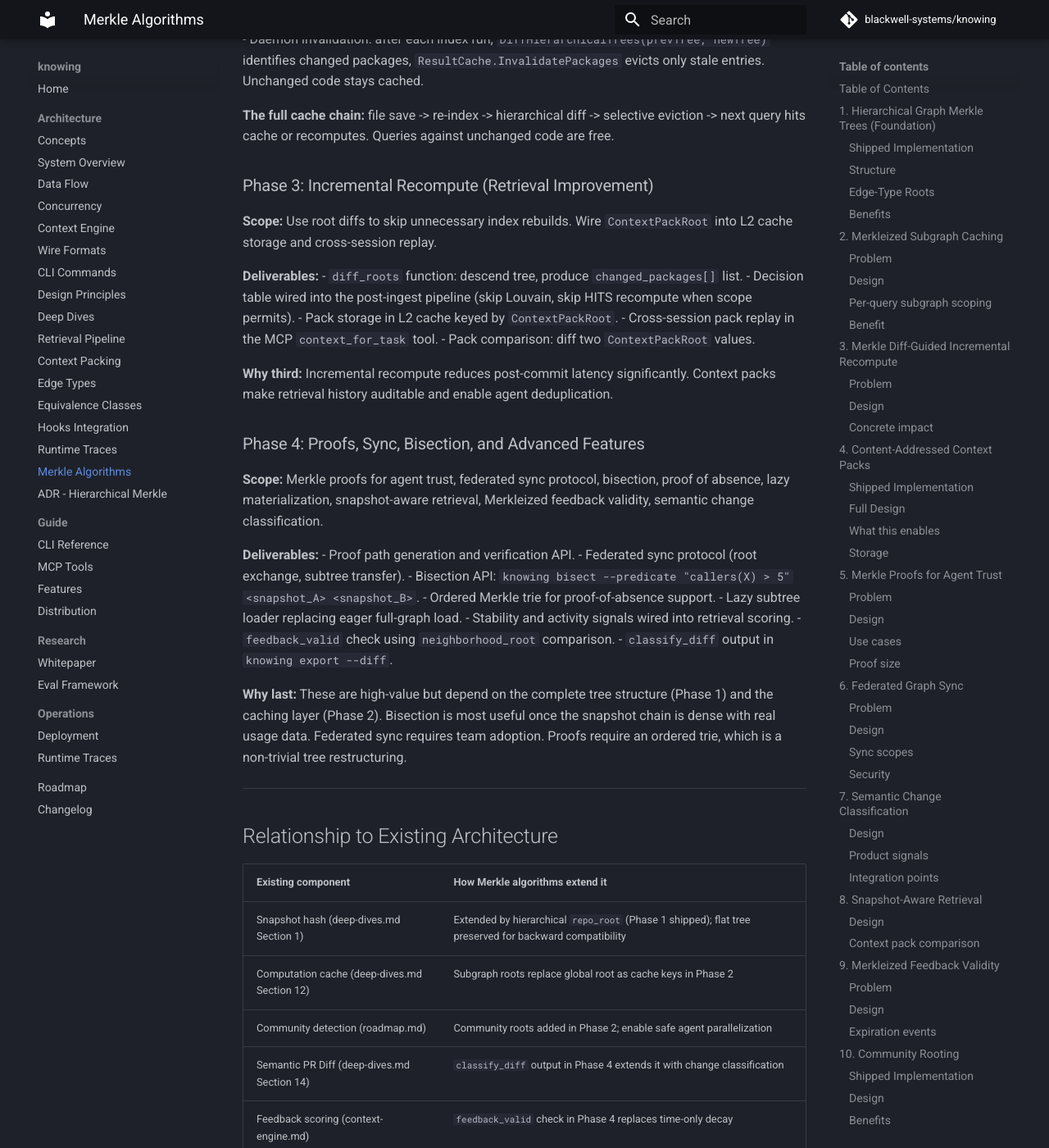
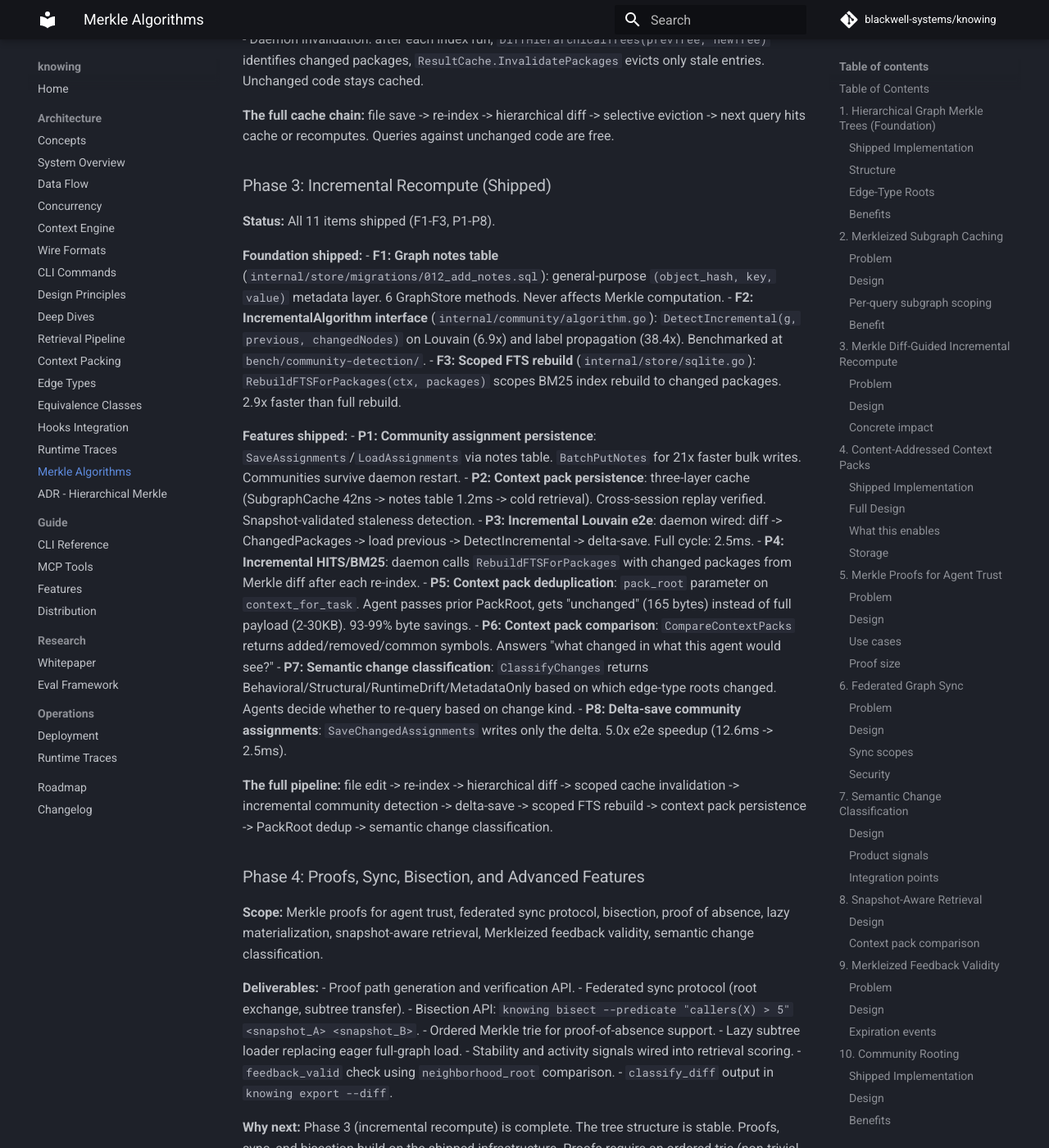
Before and after one commit to blackwell-systems/knowing, an MkDocs documentation site: the page built from docs/architecture/merkle-algorithms.md, in a window 1280 px wide and 1400 px high, scrolled down 16443 px. Shown: the whole window at 82% size. Built offline with MkDocs 1.6.1 and Material for MkDocs 9.7.7, drawn with Linux system fonts in a browser that asks for light colours; comment, search, counter and statistics services are not loaded; some of the changed text lies outside the part shown.

Commit message:
docs: update merkle-algorithms.md with Phase 3 shipped status
Phase 3 section rewritten with all 11 shipped items (F1-F3, P1-P8),
benchmark results, and the full daemon pipeline description.
Relationship table updated for Phase 2+3 shipped state.
Phase 4 intro updated to reflect Phase 3 completion.

```diff
--- a/docs/architecture/merkle-algorithms.md
+++ b/docs/architecture/merkle-algorithms.md
@@ -558,18 +558,26 @@ These algorithms build on each other. The hierarchical tree structure (Phase 1)
 
 **The full cache chain:** file save -> re-index -> hierarchical diff -> selective eviction -> next query hits cache or recomputes. Queries against unchanged code are free.
 
-### Phase 3: Incremental Recompute (Retrieval Improvement)
+### Phase 3: Incremental Recompute (Shipped)
 
-**Scope:** Use root diffs to skip unnecessary index rebuilds. Wire `ContextPackRoot` into L2 cache storage and cross-session replay.
+**Status:** All 11 items shipped (F1-F3, P1-P8).
 
-**Deliverables:**
-- `diff_roots` function: descend tree, produce `changed_packages[]` list.
-- Decision table wired into the post-ingest pipeline (skip Louvain, skip HITS recompute when scope permits).
-- Pack storage in L2 cache keyed by `ContextPackRoot`.
-- Cross-session pack replay in the MCP `context_for_task` tool.
-- Pack comparison: diff two `ContextPackRoot` values.
+**Foundation shipped:**
+- **F1: Graph notes table** (`internal/store/migrations/012_add_notes.sql`): general-purpose `(object_hash, key, value)` metadata layer. 6 GraphStore methods. Never affects Merkle computation.
+- **F2: IncrementalAlgorithm interface** (`internal/community/algorithm.go`): `DetectIncremental(g, previous, changedNodes)` on Louvain (6.9x) and label propagation (38.4x). Benchmarked at `bench/community-detection/`.
+- **F3: Scoped FTS rebuild** (`internal/store/sqlite.go`): `RebuildFTSForPackages(ctx, packages)` scopes BM25 index rebuild to changed packages. 2.9x faster than full rebuild.
 
-**Why third:** Incremental recompute reduces post-commit latency significantly. Context packs make retrieval history auditable and enable agent deduplication.
+**Features shipped:**
+- **P1: Community assignment persistence**: `SaveAssignments`/`LoadAssignments` via notes table. `BatchPutNotes` for 21x faster bulk writes. Communities survive daemon restart.
+- **P2: Context pack persistence**: three-layer cache (SubgraphCache 42ns -> notes table 1.2ms -> cold retrieval). Cross-session replay verified. Snapshot-validated staleness detection.
+- **P3: Incremental Louvain e2e**: daemon wired: diff -> ChangedPackages -> load previous -> DetectIncremental -> delta-save. Full cycle: 2.5ms.
+- **P4: Incremental HITS/BM25**: daemon calls `RebuildFTSForPackages` with changed packages from Merkle diff after each re-index.
+- **P5: Context pack deduplication**: `pack_root` parameter on `context_for_task`. Agent passes prior PackRoot, gets "unchanged" (165 bytes) instead of full payload (2-30KB). 93-99% byte savings.
+- **P6: Context pack comparison**: `CompareContextPacks` returns added/removed/common symbols. Answers "what changed in what this agent would see?"
+- **P7: Semantic change classification**: `ClassifyChanges` returns Behavioral/Structural/RuntimeDrift/MetadataOnly based on which edge-type roots changed. Agents decide whether to re-query based on change kind.
+- **P8: Delta-save community assignments**: `SaveChangedAssignments` writes only the delta. 5.0x e2e speedup (12.6ms -> 2.5ms).
+
+**The full pipeline:** file edit -> re-index -> hierarchical diff -> scoped cache invalidation -> incremental community detection -> delta-save -> scoped FTS rebuild -> context pack persistence -> PackRoot dedup -> semantic change classification.
 
 ### Phase 4: Proofs, Sync, Bisection, and Advanced Features
 
@@ -585,7 +593,7 @@ These algorithms build on each other. The hierarchical tree structure (Phase 1)
 - `feedback_valid` check using `neighborhood_root` comparison.
 - `classify_diff` output in `knowing export --diff`.
 
-**Why last:** These are high-value but depend on the complete tree structure (Phase 1) and the caching layer (Phase 2). Bisection is most useful once the snapshot chain is dense with real usage data. Federated sync requires team adoption. Proofs require an ordered trie, which is a non-trivial tree restructuring.
+**Why next:** Phase 3 (incremental recompute) is complete. The tree structure is stable. Proofs, sync, and bisection build on the shipped infrastructure. Proofs require an ordered trie (non-trivial tree restructuring). Federated sync requires team adoption. Bisection is most useful once the snapshot chain is dense with real usage data.
 
 ---
 
@@ -593,9 +601,11 @@ These algorithms build on each other. The hierarchical tree structure (Phase 1)
 
 | Existing component | How Merkle algorithms extend it |
 |---|---|
-| Snapshot hash (deep-dives.md Section 1) | Extended by hierarchical `repo_root` (Phase 1 shipped); flat tree preserved for backward compatibility |
-| Computation cache (deep-dives.md Section 12) | Subgraph roots replace global root as cache keys in Phase 2 |
-| Community detection (roadmap.md) | Community roots added in Phase 2; enable safe agent parallelization |
-| Semantic PR Diff (deep-dives.md Section 14) | `classify_diff` output in Phase 4 extends it with change classification |
-| Feedback scoring (context-engine.md) | `feedback_valid` check in Phase 4 replaces time-only decay |
-| Retrieval pipeline (retrieval-pipeline.md) | Stability + activity signals added in Phase 4 |
+| Snapshot hash | Extended by hierarchical `repo_root` (Phase 1); flat tree dropped |
+| Computation cache | SubgraphCache keyed by Merkle package roots (Phase 2); three-layer cache with notes persistence (Phase 3) |
+| Community detection | Modular algorithm registry (Phase 2); incremental detection with delta-save (Phase 3, 6.9x/5.0x) |
+| Context retrieval | PackRoot dedup (Phase 3 P5, 99% savings); persistent packs (Phase 3 P2); pack comparison (Phase 3 P6) |
+| FTS/BM25 index | Scoped FTS rebuild for changed packages (Phase 3 F3, 2.9x) |
+| Semantic PR Diff | `ClassifyChanges` returns Behavioral/Structural/RuntimeDrift/MetadataOnly (Phase 3 P7) |
+| Feedback scoring | `feedback_valid` check using `neighborhood_root` comparison (Phase 4, planned) |
+| Retrieval pipeline | Stability + activity signals (Phase 4, planned) |
```
